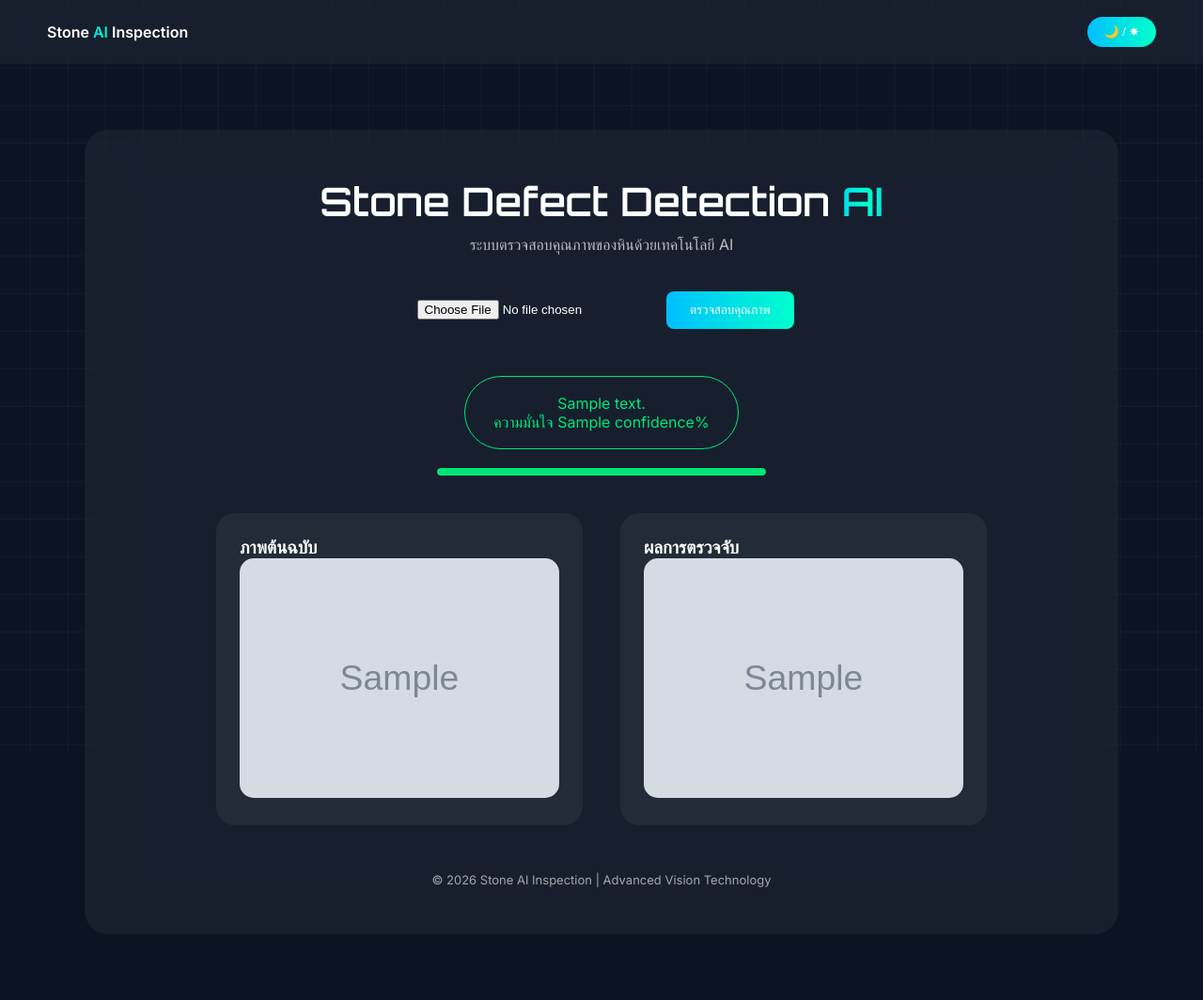
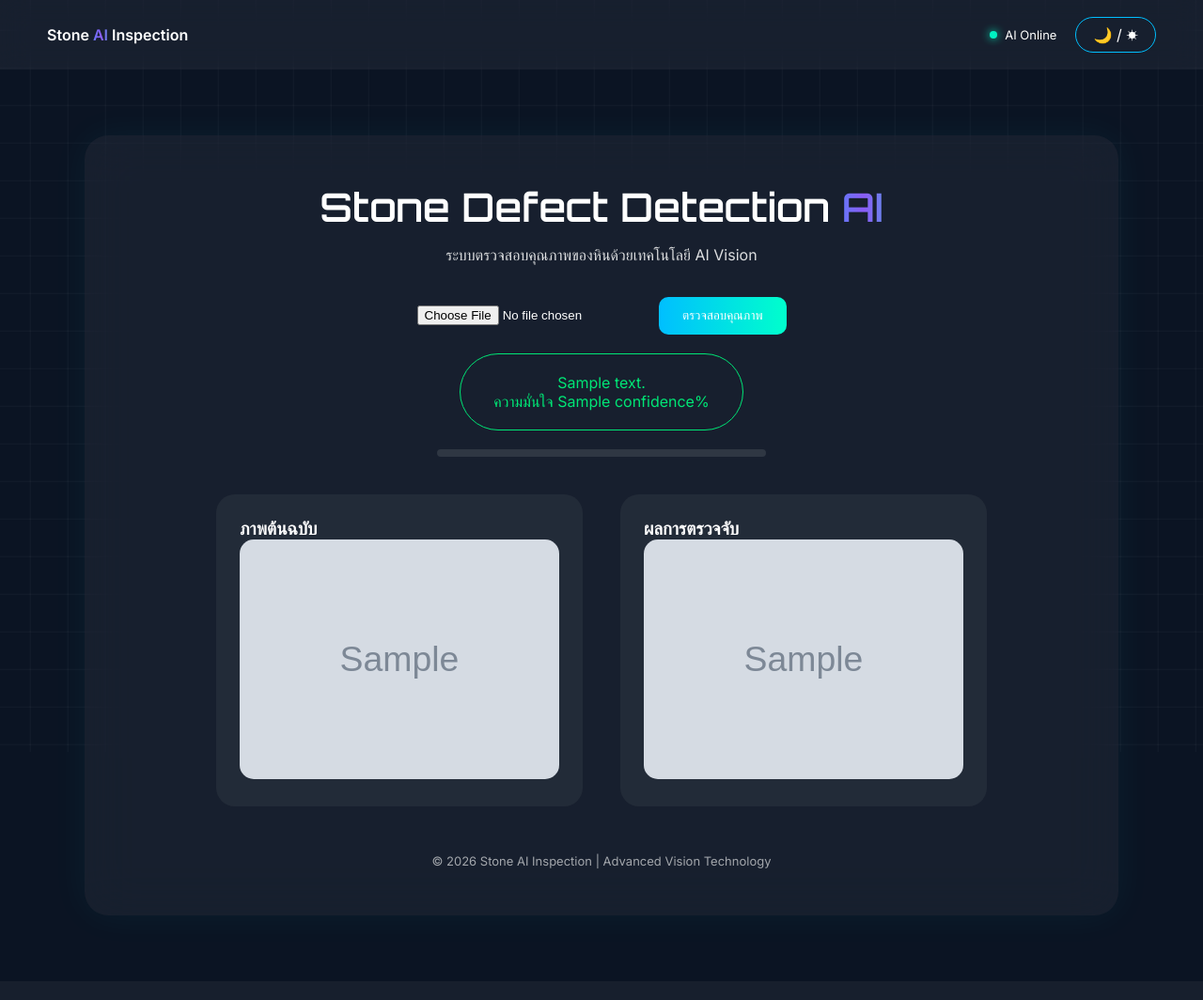
Before and after one commit to SupawitMon/stone-ai, a Flask app: template templates/index.html in a window 1280 px wide. Shown: the whole page at 94% size. After the commit the page ends 1002 px from the top, so only its background shows below. Run offline with Flask 3, Linux system fonts and the light colour scheme; the template is opened without the code that fills it: most values are stand-ins (such as "Sample title", 1, 10 or a date in 2020); grey boxes marked "Sample" are stand-in pictures.

Commit message:
Update index.html

```diff
--- a/templates/index.html
+++ b/templates/index.html
@@ -8,11 +8,7 @@
 <link href="https://fonts.googleapis.com/css2?family=Orbitron:wght@600;700&family=Inter:wght@400;500;600&display=swap" rel="stylesheet">
 
 <style>
-*{
-    margin:0;
-    padding:0;
-    box-sizing:border-box;
-}
+*{margin:0;padding:0;box-sizing:border-box;}
 
 :root{
     --bg:#0b1423;
@@ -20,12 +16,19 @@
     --text:white;
     --accent1:#00bfff;
     --accent2:#00ffcc;
+    --success:#00e676;
+    --danger:#ff5252;
 }
 
+/* ===== LIGHT MODE ===== */
 body.light{
-    --bg:#f1f5f9;
+    --bg:#f4f7fb;
     --card:rgba(0,0,0,0.05);
-    --text:#0f172a;
+    --text:#111827;
+    --accent1:#2563eb;
+    --accent2:#06b6d4;
+    --success:#16a34a;
+    --danger:#dc2626;
 }
 
 body{
@@ -34,9 +37,10 @@ body{
     color:var(--text);
     min-height:100vh;
     transition:0.4s ease;
+    overflow-x:hidden;
 }
 
-/* ===== GRID BACKGROUND ===== */
+/* GRID BG */
 body::before{
     content:"";
     position:fixed;
@@ -47,15 +51,14 @@ body::before{
         linear-gradient(90deg, rgba(255,255,255,0.04) 1px, transparent 1px);
     background-size:40px 40px;
     animation:moveGrid 25s linear infinite;
-    z-index:-1;
+    z-index:-2;
+}
+@keyframes moveGrid{
+    from{background-position:0 0;}
+    to{background-position:120px 120px;}
 }
 
-@keyframes moveGrid{
-    from{ background-position:0 0;}
-    to{ background-position:120px 120px;}
-}
-
-/* ===== TOPBAR ===== */
+/* TOPBAR */
 .topbar{
     display:flex;
     justify-content:space-between;
@@ -65,18 +68,40 @@ body::before{
     backdrop-filter:blur(15px);
 }
 
-/* Toggle */
-.toggle{
+.theme-toggle{
+    cursor:pointer;
     padding:8px 18px;
-    border-radius:30px;
-    border:none;
-    cursor:pointer;
-    font-size:13px;
-    background:linear-gradient(90deg,var(--accent1),var(--accent2));
+    border-radius:20px;
+    border:1px solid var(--accent1);
+    transition:0.3s;
+}
+.theme-toggle:hover{
+    background:var(--accent1);
     color:white;
 }
 
-/* ===== CONTAINER ===== */
+/* STATUS */
+.status{
+    display:flex;
+    align-items:center;
+    gap:8px;
+    font-size:13px;
+}
+.dot{
+    width:8px;
+    height:8px;
+    border-radius:50%;
+    background:var(--accent2);
+    box-shadow:0 0 10px var(--accent2);
+    animation:pulse 2s infinite;
+}
+@keyframes pulse{
+    0%{opacity:0.5;}
+    50%{opacity:1;}
+    100%{opacity:0.5;}
+}
+
+/* CONTAINER */
 .container{
     max-width:1100px;
     margin:70px auto;
@@ -84,84 +109,72 @@ body::before{
     border-radius:25px;
     background:var(--card);
     backdrop-filter:blur(25px);
+    box-shadow:0 0 40px rgba(0,255,255,0.05);
 }
 
-/* ===== TITLE ===== */
+/* TITLE */
 .title{
     text-align:center;
     font-family:'Orbitron',sans-serif;
     font-size:42px;
-    margin-bottom:10px;
+}
+.ai{
+    background:linear-gradient(
+        270deg,
+        var(--accent1),
+        var(--accent2),
+        #8b5cf6,
+        var(--accent1)
+    );
+    background-size:600% 600%;
+    -webkit-background-clip:text;
+    -webkit-text-fill-color:transparent;
+    animation:gradientFlow 6s ease infinite;
 }
 
-.ai{
-    background:linear-gradient(
-        90deg,
-        var(--accent1),
-        var(--accent2),
-        var(--accent1)
-    );
-    background-size:200% auto;
-    -webkit-background-clip:text;
-    -webkit-text-fill-color:transparent;
-    animation:shine 3s linear infinite;
+/* Animation ไล่สี */
+@keyframes gradientFlow{
+    0%{background-position:0% 50%;}
+    50%{background-position:100% 50%;}
+    100%{background-position:0% 50%;}
 }
 
-@keyframes shine{
-    0%{ background-position:0% center; }
-    100%{ background-position:200% center; }
+
+/* ===== FIXED SUBTITLE CENTER ===== */
+.subtitle{
+    text-align:center;
+    margin:15px auto 35px auto;
+    font-size:16px;
+    opacity:0.85;
+    max-width:700px;
 }
 
-.subtitle{
-    text-align:center;
-    opacity:0.7;
-    margin-bottom:40px;
-}
-
-/* ===== UPLOAD ===== */
-.upload{
-    text-align:center;
-    margin-bottom:30px;
-}
-
-input[type="file"]{
-    padding:8px;
-    border-radius:8px;
-}
-
+/* BUTTON */
 button{
     padding:12px 25px;
     border:none;
-    border-radius:8px;
+    border-radius:10px;
     background:linear-gradient(90deg,var(--accent1),var(--accent2));
     color:white;
     cursor:pointer;
     transition:0.3s;
 }
-
 button:hover{
     transform:scale(1.05);
+    box-shadow:0 0 15px var(--accent1);
 }
 
-/* ===== BADGE ===== */
+/* BADGE */
 .badge{
-    padding:18px 30px;
+    padding:20px 35px;
     border-radius:50px;
     margin-top:20px;
     display:inline-block;
 }
+.success{border:1px solid var(--success);color:var(--success);}
+.danger{border:1px solid var(--danger);}
 
-.success{
-    border:1px solid #00e676;
-    color:#00e676;
-}
-
-.danger{
-    border:1px solid #ff5252;
-    color:#ff5252;
-}
-
-/* ===== PROGRESS ===== */
+/* PROGRESS */
 .progress{
     width:350px;
     height:8px;
@@ -170,13 +183,14 @@ button:hover{
     border-radius:20px;
     overflow:hidden;
 }
-
 .bar{
     height:100%;
     border-radius:20px;
+    width:0%;
+    transition:width 1.5s ease;
 }
 
-/* ===== IMAGES ===== */
+/* IMAGES */
 .image-grid{
     display:flex;
     gap:40px;
@@ -190,10 +204,12 @@ button:hover{
     padding:25px;
     border-radius:20px;
     transition:0.3s;
+    position:relative;
+    overflow:hidden;
 }
-
 .image-box:hover{
     transform:translateY(-8px);
+    box-shadow:0 0 25px rgba(0,255,255,0.15);
 }
 
 .image-box img{
@@ -201,7 +217,50 @@ button:hover{
     border-radius:15px;
 }
 
-/* ===== FOOTER ===== */
+/* SCAN EFFECT */
+.scan-overlay{
+    position:absolute;
+    inset:0;
+    pointer-events:none;
+}
+
+.scan-line{
+    position:absolute;
+    width:100%;
+    height:4px;
+    background:linear-gradient(90deg,transparent,var(--accent2),transparent);
+    box-shadow:0 0 20px var(--accent2);
+    top:-10%;
+    opacity:0;
+}
+
+@keyframes scanOnce{
+    0%{ top:-10%; opacity:1; }
+    90%{ opacity:1; }
+    100%{ top:110%; opacity:0; }
+}
+
+.scan-active .scan-line{
+    animation:scanOnce 1.5s ease forwards;
+}
+
+/* FLASH */
+.flash{
+    position:absolute;
+    inset:0;
+    background:white;
+    opacity:0;
+    pointer-events:none;
+}
+@keyframes flashEffect{
+    0%{opacity:0;}
+    50%{opacity:0.4;}
+    100%{opacity:0;}
+}
+.flash-active{
+    animation:flashEffect 0.5s ease;
+}
+
 .footer{
     text-align:center;
     margin-top:50px;
@@ -215,7 +274,10 @@ button:hover{
 
 <div class="topbar">
 <div><b>Stone <span class="ai">AI</span> Inspection</b></div>
-    <button class="toggle" onclick="toggleMode()">🌙 / ☀</button>
+<div style="display:flex;gap:20px;align-items:center;">
+<div class="status"><div class="dot"></div> AI Online</div>
+<div class="theme-toggle" onclick="toggleTheme()">🌙 / ☀</div>
+</div>
 </div>
 
 <div class="container">
@@ -225,10 +287,10 @@ button:hover{
 </div>
 
 <div class="subtitle">
-        ระบบตรวจสอบคุณภาพของหินด้วยเทคโนโลยี AI
+ระบบตรวจสอบคุณภาพของหินด้วยเทคโนโลยี AI Vision
 </div>
 
-    <div class="upload">
+<div style="text-align:center;">
 <form method="POST" enctype="multipart/form-data">
 <input type="file" name="file" required>
 <button type="submit">ตรวจสอบคุณภาพ</button>
@@ -239,19 +301,20 @@ button:hover{
 <div style="text-align:center;">
 <div class="badge {% if crack %}danger{% else %}success{% endif %}">
 {{ result_text }} <br>
-            ความมั่นใจ {{ confidence }}%
+ความมั่นใจ <span id="confidence">{{ confidence }}</span>%
 </div>
 
 <div class="progress">
 <div class="bar"
-                 style="width:{{ confidence }}%;
-                 background:{% if crack %}#ff5252{% else %}#00e676{% endif %};">
+id="progressBar"
+style="background:{% if crack %}var(--danger){% else %}var(--success){% endif %};">
 </div>
 </div>
 </div>
 {% endif %}
 
 <div class="image-grid">
+
 {% if original_image %}
 <div class="image-box">
 <h3>ภาพต้นฉบับ</h3>
@@ -260,11 +323,16 @@ button:hover{
 {% endif %}
 
 {% if result_image %}
-        <div class="image-box">
+<div class="image-box" id="resultBox">
 <h3>ผลการตรวจจับ</h3>
-            <img src="{{ result_image }}">
+<img id="resultImg" src="{{ result_image }}" style="filter:blur(5px);">
+<div class="scan-overlay">
+<div class="scan-line"></div>
+<div class="flash" id="flash"></div>
+</div>
 </div>
 {% endif %}
+
 </div>
 
 <div class="footer">
@@ -274,16 +342,35 @@ button:hover{
 </div>
 
 <script>
-function toggleMode(){
+function toggleTheme(){
 document.body.classList.toggle("light");
 localStorage.setItem("theme",
-        document.body.classList.contains("light") ? "light" : "dark"
-    );
+document.body.classList.contains("light")?"light":"dark");
 }
 
-window.onload = function(){
+window.onload=function(){
+
 if(localStorage.getItem("theme")==="light"){
 document.body.classList.add("light");
+}
+
+let bar=document.getElementById("progressBar");
+let conf=document.getElementById("confidence");
+let resultBox=document.getElementById("resultBox");
+let resultImg=document.getElementById("resultImg");
+let flash=document.getElementById("flash");
+
+if(bar && conf){
+let target=parseFloat(conf.innerText);
+setTimeout(()=>{bar.style.width=target+"%";},300);
+
+if(resultBox){
+resultBox.classList.add("scan-active");
+setTimeout(()=>{
+resultImg.style.filter="blur(0px)";
+flash.classList.add("flash-active");
+},1400);
+}
 }
 };
 </script>
```
Lines whose indentation alone changed are shown as unchanged.
